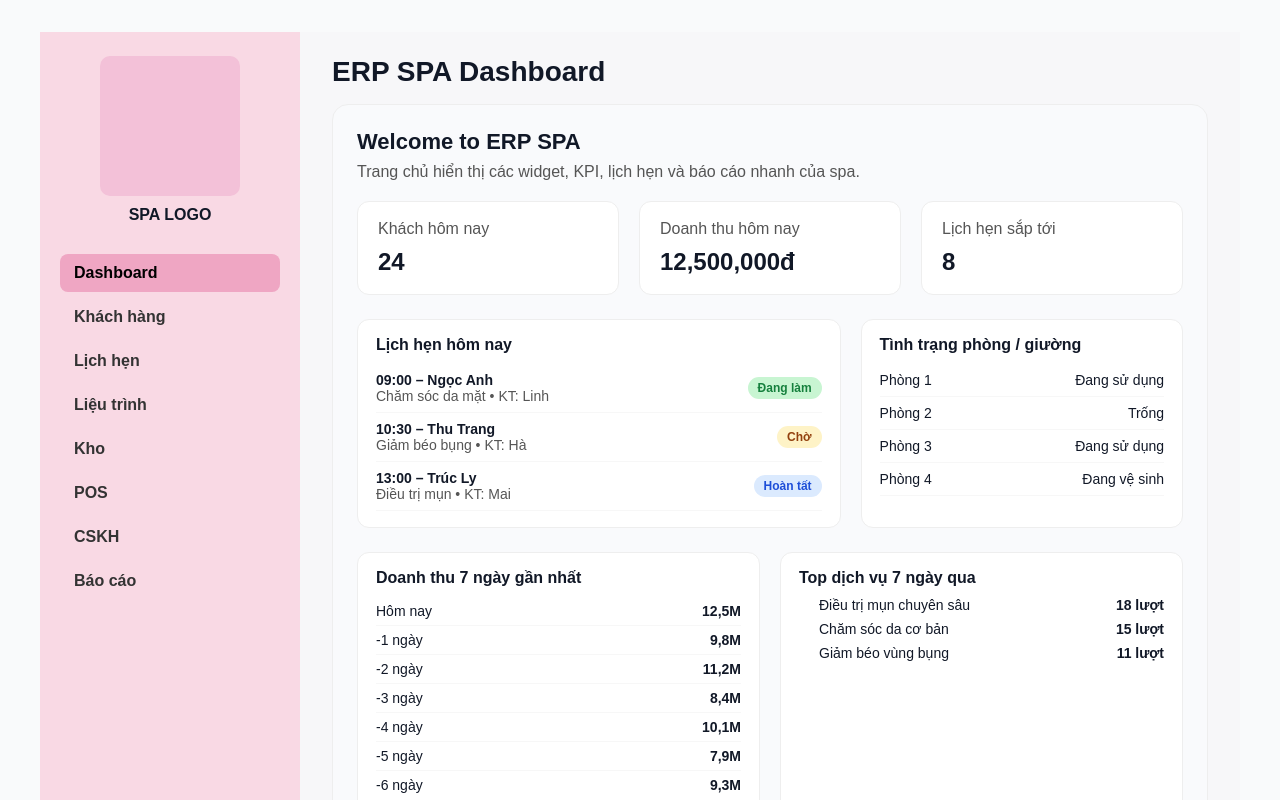
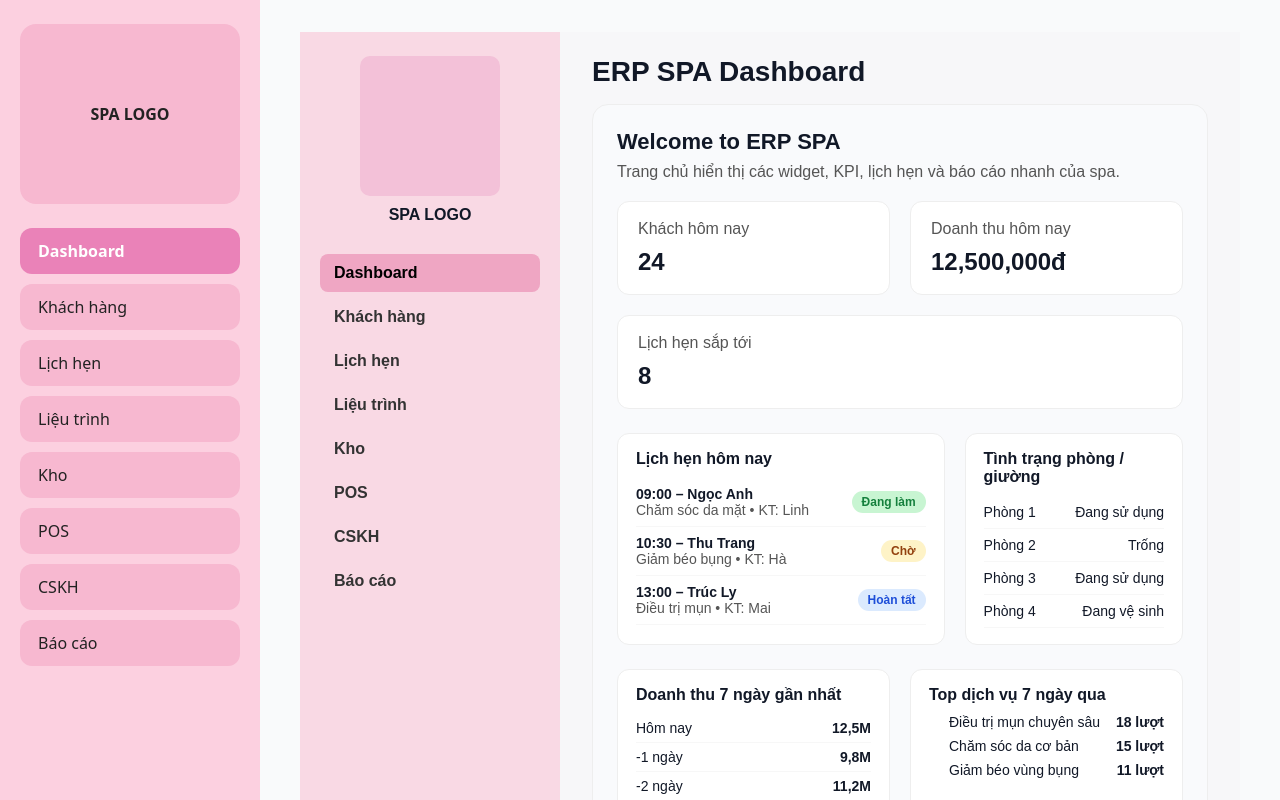
Before and after one commit to conlele0201/erp-spa, a Next.js app: page / in a window 1280 px wide. Shown: the top 800 px of the page. Built offline with nearby package versions, Linux system fonts and the light colour scheme.

Commit message:
Update Layout.js

```diff
--- a/components/Layout.js
+++ b/components/Layout.js
@@ -4,8 +4,6 @@ import { useRouter } from "next/router";
 
 export default function Layout({ children }) {
   const router = useRouter();
-
-  const hideSidebar = router.pathname === "/"; // ẩn sidebar ở dashboard
 
   const menuItems = [
     { href: "/", label: "Dashboard" },
@@ -20,9 +18,9 @@ export default function Layout({ children }) {
 
   return (
     <div className="app-layout">
-      {!hideSidebar && (
       <aside className="sidebar">
         <div className="logo">SPA LOGO</div>
+
         <nav>
           <ul>
             {menuItems.map((item) => (
@@ -38,7 +36,6 @@ export default function Layout({ children }) {
           </ul>
         </nav>
       </aside>
-      )}
 
       <main className="main-content">{children}</main>
     </div>
```
Lines whose indentation alone changed are shown as unchanged.
